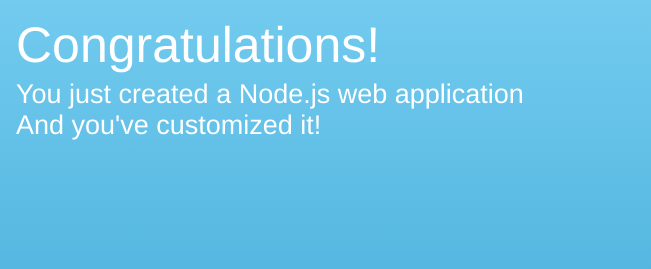
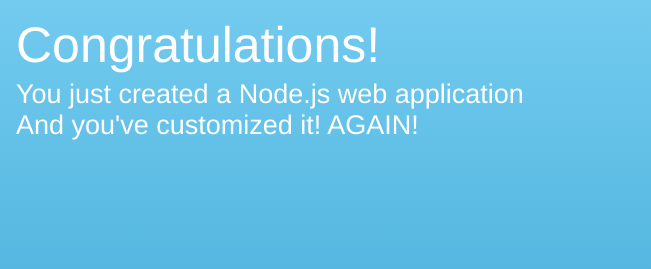
Before and after one commit to jfh01/codestar-test, a website: page public/index.html in a window 1280 px wide. Shown: the part 265-534 px from the top of the page, 629-1280 px from the left. Drawn offline with Linux system fonts and the light colour scheme.

Commit message:
second change

```diff
--- a/public/index.html
+++ b/public/index.html
@@ -60,7 +60,7 @@
             <div class="text">
                 <h1>Congratulations!</h1>
                 <h2>You just created a Node.js web application</h2>
-                <h2>And you've customized it!</h2>
+                <h2>And you've customized it! AGAIN!</h2>
             </div>
         </div>
     </div>
```
